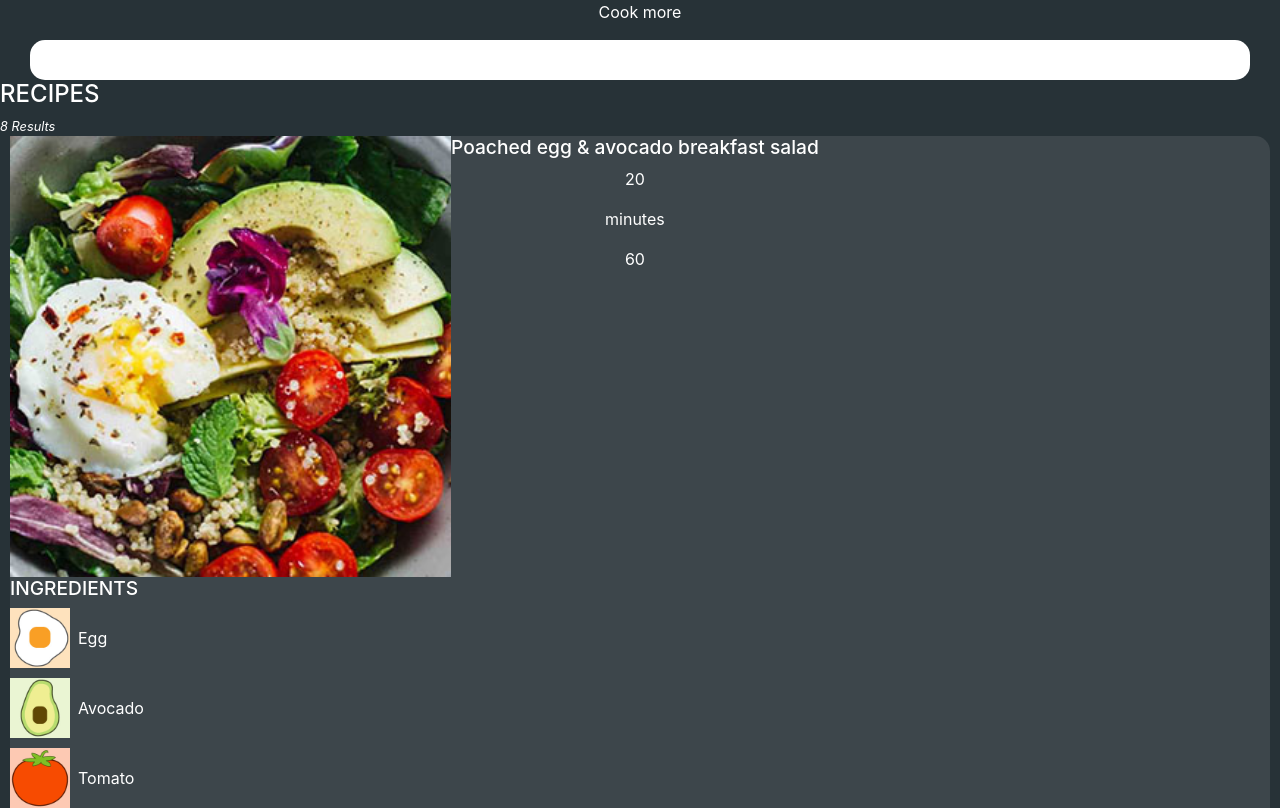
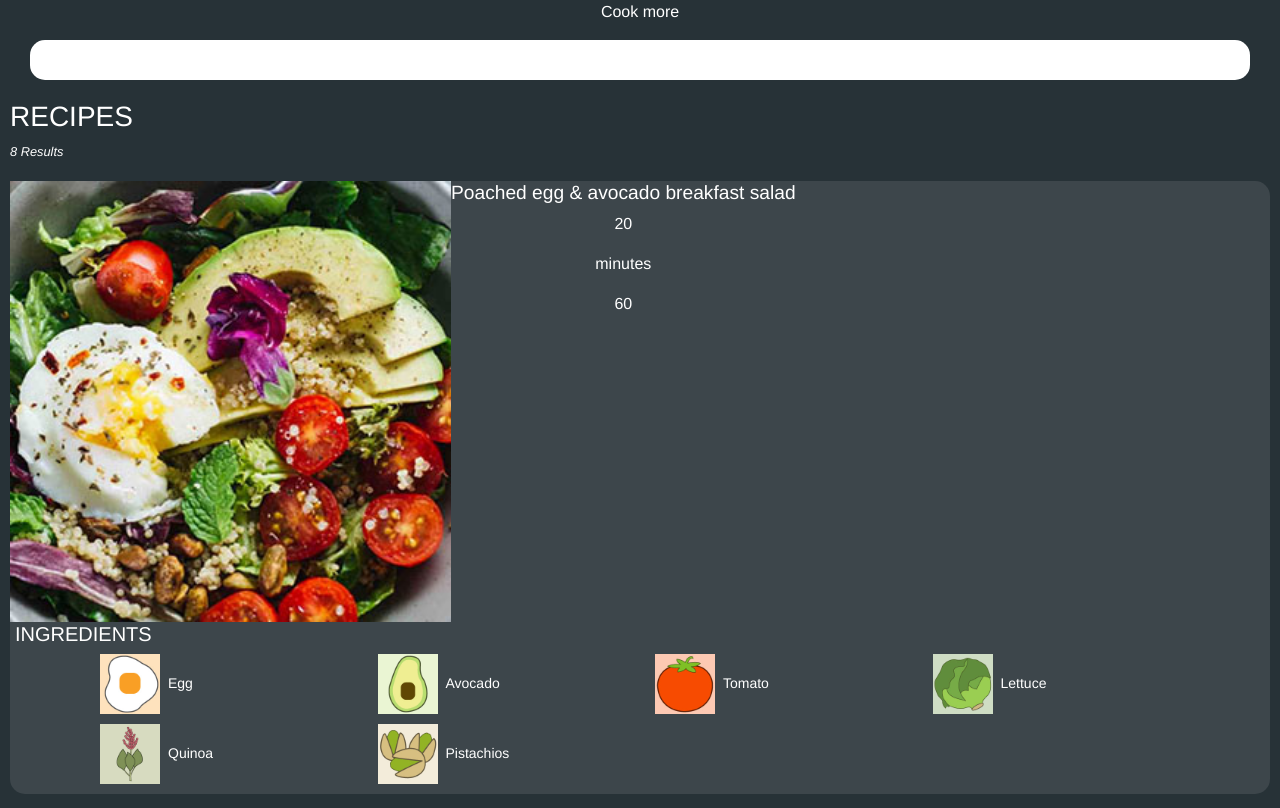
Before and after one commit to hellowhirl/recipedb, a React (Create React App) app: page / in a window 1280 px wide. Shown: the top 808 px of the page. Built offline with nearby package versions, Linux system fonts and the light colour scheme.

Commit message:
redo styling with bootstrap

```diff
--- a/src/App.css
+++ b/src/App.css
@@ -2,6 +2,7 @@
   background-color: #273237;
   text-align: center;
   color: #fff;
+  font-family: helvetica;
 }
 
 .App-logo {
@@ -29,18 +30,24 @@ img {
   width: 35%;
 }
 
+.icons {
+  display: flex;
+  flex-wrap: wrap;
+}
+
 .icons img {
   width: 60px;
-}
-
-.iconContainer li {
-  display: block;
 }
 
 .iconContainer {
   display: flex;
   align-items: center;
   padding-bottom: 10px;
+}
+
+.iconContainer li {
+  display: block;
+  font-size: 14px;
 }
 
 .ingredientName {
@@ -64,16 +71,18 @@ article.recipeCard {
 }
 
 .recipeIngredients h3 {
+  padding-left: 5px;
   text-align: left;
-  font-size: 1.2em;
+  font-size: 20px;
 }
 
 .resultsContainer {
+  padding: 20px 10px;
   text-align: left;
 }
 
 .resultsContainer h1 {
-  font-size: 1.5em;
+  font-size: 28px;
 }
 
 .resultsCounter {
--- a/src/components/RecipeCard.jsx
+++ b/src/components/RecipeCard.jsx
@@ -20,7 +20,7 @@ class RecipeCard extends Component {
 
     for (const [index, value] of ingreds.entries()) {
       const iconPath = `./images/icons/${value}.jpg`;
-      items.push(<div className="iconContainer"><img src={iconPath} /><li key={index} className="ingredientName">{value}</li></div>)
+      items.push(<div className="col-md-3 col-6 iconContainer"><img src={iconPath} /><li key={index} className="ingredientName">{value}</li></div>)
     }
 
     const time = this.props.time;
@@ -44,7 +44,7 @@ class RecipeCard extends Component {
 
           <div className="recipeIngredients">
             <h3>INGREDIENTS</h3>
-            <div className="icons">{items}</div>
+            <div className="container icons">{items}</div>
           </div>
 
         </article>
```
